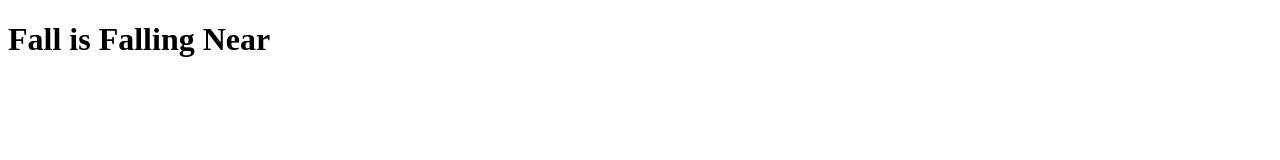
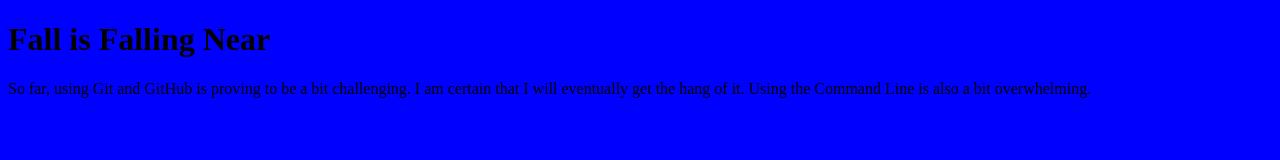
Before and after one commit to RHughes76/Fall-Again, a plain HTML site: page index.html in a window 1280 px wide. Drawn offline with Linux system fonts and the light colour scheme.

Commit message:
added a paragraph and a style sheet

```diff
--- a/index.html
+++ b/index.html
@@ -7,11 +7,13 @@
 	2/27/19
 	GitPractice -->
 	<meta charset="UTF-8">
+	<link rel="stylesheet" href="stylesheet.css">
 	<title>Git Practice</title>
 
 	</head>
 	<body>
 		<h1>Fall is Falling Near</h1>
+		<p>So far, using Git and GitHub is proving to be a bit challenging. I am certain that I will eventually get the hang of it. Using the Command Line is also a bit overwhelming.</p>
 	</body>
 
 
--- /dev/null
+++ b/stylesheet.css
@@ -0,0 +1,9 @@
+/*
+Rocky Hughes
+CIS 130
+2/27/19
+GitPractice */
+
+body {
+	background-color:blue;
+}
```
